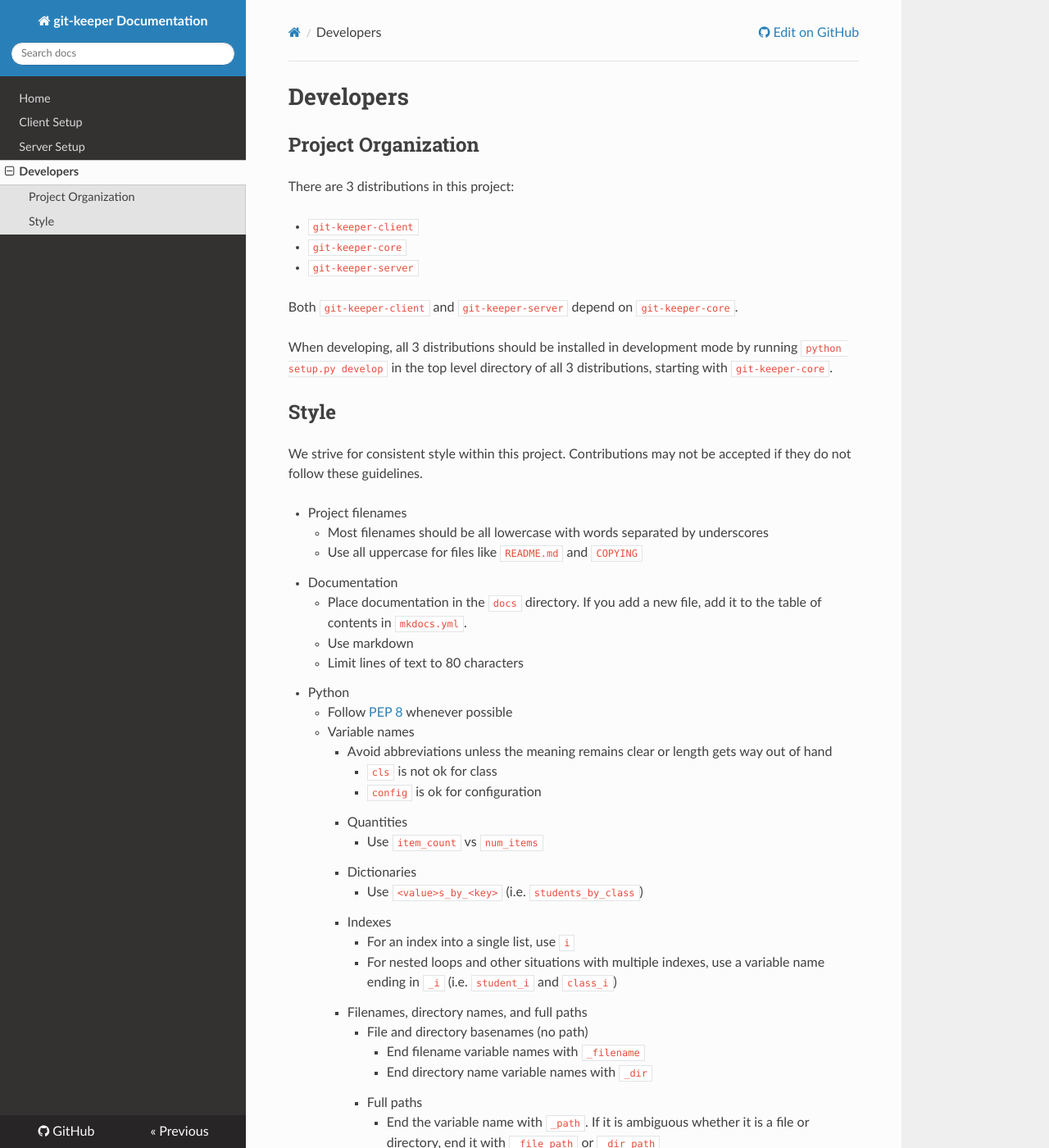
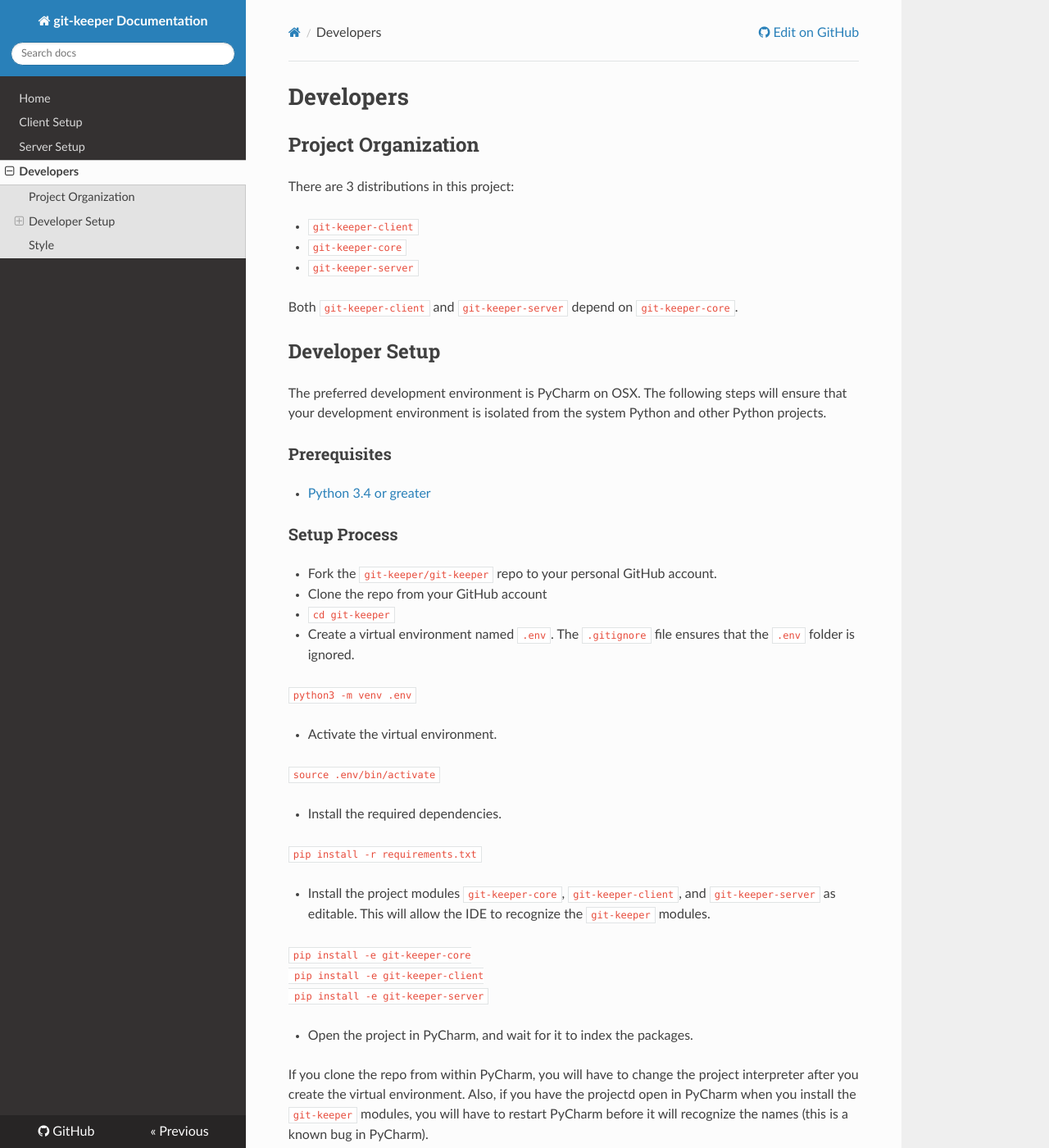
Before and after one commit to git-keeper/git-keeper, an MkDocs documentation site: the page built from docs/developers.md, in a window 1280 px wide and 1400 px high. Shown: the whole window at 82% size. Built offline with MkDocs 1.6.1, drawn with Linux system fonts in a browser that asks for light colours; nearby versions of some CDN libraries; old or Windows-style settings are respelled for this version of MkDocs.

Commit message:
Add steps to setup venv for development.

````diff
--- a/docs/developers.md
+++ b/docs/developers.md
@@ -10,9 +10,50 @@
 
 Both `git-keeper-client` and `git-keeper-server` depend on `git-keeper-core`.
 
-When developing, all 3 distributions should be installed in development mode
-by running `python setup.py develop` in the top level directory of all 3
-distributions, starting with `git-keeper-core`.
+## Developer Setup
+
+The preferred development environment is PyCharm on OSX.  The following steps will ensure that your development environment is isolated from the system Python and other Python projects.
+
+### Prerequisites
+
+* [Python 3.4 or greater](https://www.python.org/downloads/)
+
+### Setup Process
+
+
+* Fork the `git-keeper/git-keeper` repo to your personal GitHub account.
+* Clone the repo from your GitHub account
+* `cd git-keeper`
+* Create a virtual environment named `.env`.  The `.gitignore` file ensures that the `.env` folder is ignored.
+
+ ```
+ python3 -m venv .env
+ ```
+
+* Activate the virtual environment.
+
+ ```
+ source .env/bin/activate
+ ```
+
+* Install the required dependencies.
+
+ ```
+ pip install -r requirements.txt
+ ```
+
+* Install the project modules `git-keeper-core`, `git-keeper-client`, and `git-keeper-server` as editable.  This will allow the IDE to recognize the `git-keeper` modules.
+
+ ```
+ pip install -e git-keeper-core
+ pip install -e git-keeper-client
+ pip install -e git-keeper-server
+ ```
+
+* Open the project in PyCharm, and wait for it to index the packages.
+
+If you clone the repo from within PyCharm, you will have to change the project interpreter after you create the virtual environment.  Also, if you have the projectd open in PyCharm when you install the `git-keeper` modules, you will have to restart PyCharm before it will recognize the names (this is a known bug in PyCharm).
+
 
 ## Style
 
````
